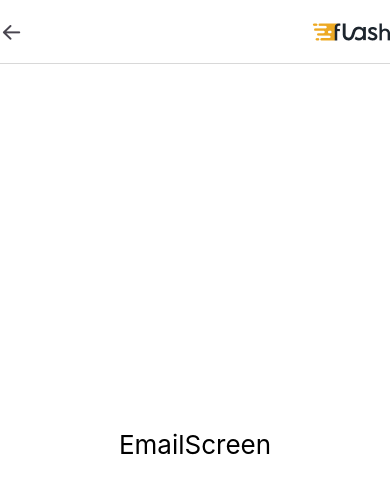
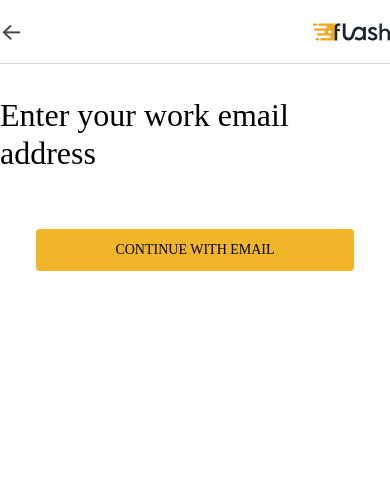
Before and after one commit to Svetlana210/FlashProject, a React Native app: screen /EmailScreen in a window 390 px wide. Shown: the top 494 px of the page. Built offline with nearby package versions, Linux system fonts and the light colour scheme.

Commit message:
email screen

```diff
--- a/src/pages/EmailScreen.js
+++ b/src/pages/EmailScreen.js
@@ -1,10 +1,15 @@
 import React from 'react';
-import {View, Text, StyleSheet} from 'react-native';
+import {View, Text, StyleSheet, TouchableOpacity} from 'react-native';
 
 const EmailScreen = ({navigation, route}) => {
   return (
     <View style={styles.master}>
-      <Text style={styles.text}>EmailScreen</Text>
+      <Text style={styles.text}>Enter your work email address</Text>
+      <TouchableOpacity
+        style={styles.btn}
+        onPress={() => navigation.navigate('EmailScreen')}>
+        <Text style={styles.btnText}>CONTINUE WITH EMAIL</Text>
+      </TouchableOpacity>
     </View>
   );
 };
@@ -15,13 +20,24 @@ const styles = StyleSheet.create({
     backgroundColor: '#ffffff',
     flex: 1,
     alignItems: 'center',
-    justifyContent: 'center',
+    justifyContent: 'flex-start',
     // marginVertical: 30,
     // marginHorizontal: 30,
   },
   text: {
-    fontSize: 26,
-
-    marginBottom: 20,
+    fontSize: 32,
+    lineHeight: 38.4,
+    marginBottom: 24,
+    marginTop: 32,
+    // marginLeft: 16,
+    fontFamily: 'TTNorms-Medium',
   },
+  btn: {
+    backgroundColor: '#F0B528',
+    marginTop: 32,
+    paddingHorizontal: 79.5,
+    paddingVertical: 13,
+    borderRadius: 4,
+  },
+  btnText: {fontFamily: 'TTNorms-Bold', color: '#000000'},
 });
```
